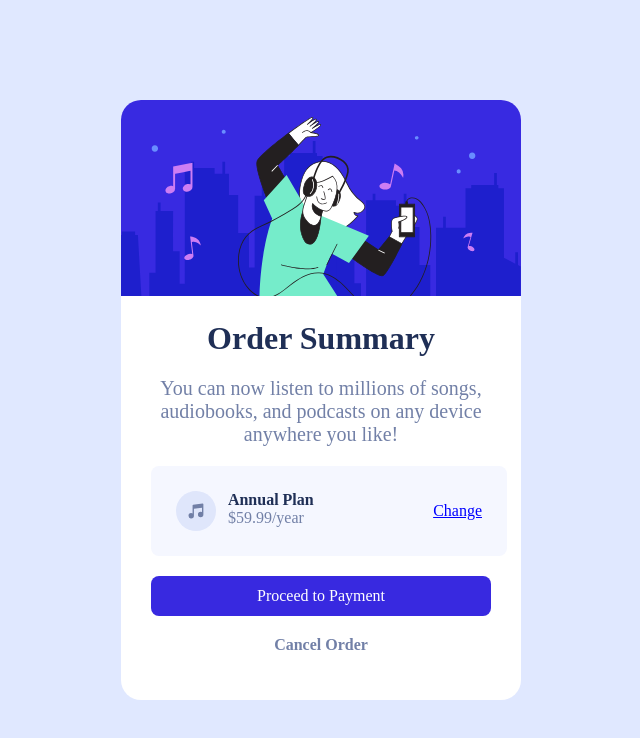
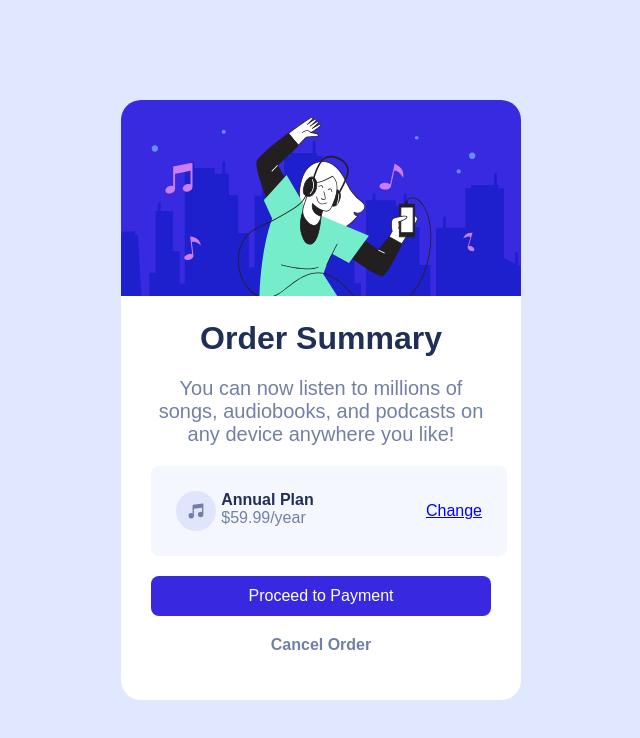
Before and after one commit to He-zekiah/order-summary-component-main, a plain HTML site: page order-summary-component-main/index.html in a window 1280 px wide. Shown: the whole page, without its empty margins (319-959 px from the left). Drawn offline with Linux system fonts and the light colour scheme; a web font is replaced by a local one.

Commit message:
changed the font

```diff
--- a/order-summary-component-main/style.css
+++ b/order-summary-component-main/style.css
@@ -3,7 +3,7 @@
 * {
     margin: 0;
     padding: 0;
-    /* font-family: 'Red Hat Display' sans-serif; */
+    font-family: 'Montserrat', sans-serif;
 }
 
 .Card {
```
